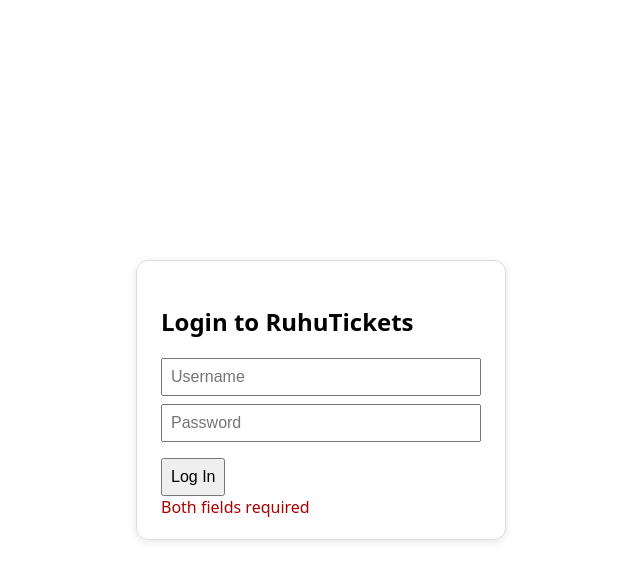
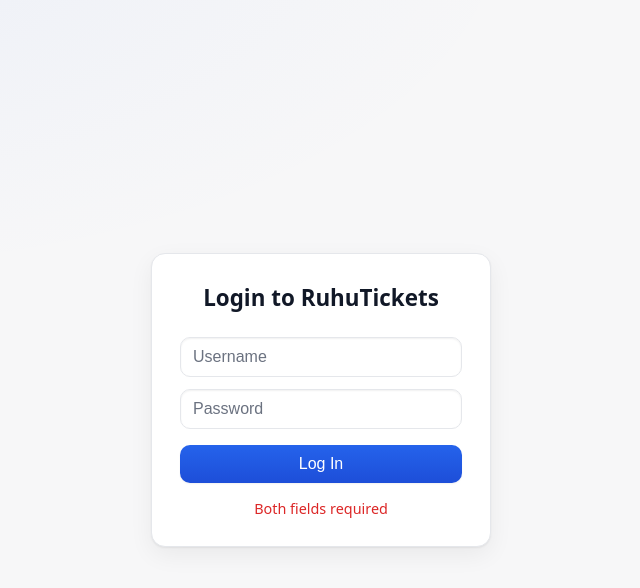
Before and after one commit to HananR99/Ruhutickets, a website: page services/api-gateway/public/login.html in a window 1280 px wide. Both pictures are taken after a click on the button "Log In". Shown: the whole page, without its empty margins (319-959 px from the left). Drawn offline with Linux system fonts and the light colour scheme.

Commit message:
Update styling and structure

```diff
--- a/services/api-gateway/public/login.html
+++ b/services/api-gateway/public/login.html
@@ -5,17 +5,108 @@
   <title>Login – RuhuTickets</title>
   <meta name="viewport" content="width=device-width,initial-scale=1" />
   <style>
-    body { font-family:system-ui,Arial; display:flex; align-items:center; justify-content:center;
-           height:100vh; margin:0 }
-    .login { border:1px solid #ddd; border-radius:12px; padding:24px; width:320px;
-             box-shadow:0 2px 8px rgba(0,0,0,0.1) }
-    .row { display:flex; flex-direction:column; gap:8px; margin-bottom:16px }
-    input,button { padding:8px; font-size:1em }
-    .err { color:#a00; height:1.2em }
+    :root {
+      --bg: #f7f7f8;
+      --panel: #ffffff;
+      --text: #111827;
+      --muted: #6b7280;
+      --border: #e5e7eb;
+      --ring: #2563eb20;
+      --brand: #2563eb;
+      --brand-600:#1d4ed8;
+      --success:#0e9f6e;
+      --danger:#dc2626;
+      --card-radius: 14px;
+      --shadow: 0 1px 2px rgba(0,0,0,.06), 0 8px 24px rgba(0,0,0,.06);
+      --shadow-sm: 0 1px 2px rgba(0,0,0,.06);
+    }
+    @media (prefers-color-scheme: dark) {
+      :root {
+        --bg:#0b0d10;
+        --panel:#111317;
+        --text:#e5e7eb;
+        --muted:#9ca3af;
+        --border:#1f242b;
+        --ring:#3b82f620;
+        --brand:#3b82f6;
+        --brand-600:#2563eb;
+        --success:#10b981;
+        --danger:#ef4444;
+      }
+    }
+
+    * { box-sizing:border-box; }
+    body {
+      margin:0;
+      font-family: ui-sans-serif, system-ui, -apple-system, Segoe UI, Roboto, "Helvetica Neue", Arial;
+      height:100vh;
+      display:flex;
+      align-items:center;
+      justify-content:center;
+      background: radial-gradient(1200px 600px at 10% -10%, #2563eb0d, transparent 60%), var(--bg);
+      color: var(--text);
+    }
+
+    .card {
+      background: var(--panel);
+      border: 1px solid var(--border);
+      border-radius: var(--card-radius);
+      padding: 28px;
+      width: 340px;
+      box-shadow: var(--shadow);
+      display:flex;
+      flex-direction:column;
+      gap:16px;
+    }
+    h2 {
+      margin:0 0 8px 0;
+      font-size:1.4rem;
+      text-align:center;
+    }
+    .row { display:flex; flex-direction:column; gap:12px; }
+
+    input {
+      padding: 10px 12px;
+      border-radius: 10px;
+      border: 1px solid var(--border);
+      background: var(--panel);
+      color: var(--text);
+      font-size:1em;
+      outline:none;
+      box-shadow: var(--shadow-sm) inset;
+      transition:border-color .2s, box-shadow .2s;
+    }
+    input:focus {
+      border-color: var(--brand);
+      box-shadow: 0 0 0 4px var(--ring);
+    }
+    input::placeholder { color:var(--muted); }
+
+    button {
+      padding: 10px 14px;
+      border-radius: 10px;
+      border: none;
+      font-size:1em;
+      cursor:pointer;
+      background: linear-gradient(180deg, var(--brand), var(--brand-600));
+      color: #fff;
+      font-weight:500;
+      box-shadow: var(--shadow-sm);
+      transition: box-shadow .2s, transform .03s;
+    }
+    button:hover { box-shadow: var(--shadow); }
+    button:active { transform: translateY(1px); }
+
+    .err {
+      min-height:1.2em;
+      color: var(--danger);
+      font-size: .9em;
+      text-align:center;
+    }
   </style>
 </head>
 <body>
-  <div class="login">
+  <div class="card">
     <h2>Login to RuhuTickets</h2>
     <div class="row">
       <input id="username" placeholder="Username" autocomplete="username"/>
@@ -29,9 +120,10 @@
     async function login() {
       const u = document.getElementById('username').value.trim();
       const p = document.getElementById('password').value;
-      document.getElementById('error').textContent = '';
+      const errEl = document.getElementById('error');
+      errEl.textContent = '';
       if (!u || !p) {
-        document.getElementById('error').textContent = 'Both fields required';
+        errEl.textContent = 'Both fields required';
         return;
       }
       try {
@@ -48,7 +140,7 @@
         localStorage.setItem('jwt', token);
         window.location.href = 'index.html';
       } catch (e) {
-        document.getElementById('error').textContent = e.message;
+        errEl.textContent = e.message;
       }
     }
 
--- a/services/api-gateway/src/index.js
+++ b/services/api-gateway/src/index.js
@@ -18,8 +18,8 @@
 }));
 
 const USERS = {
-  'buyer':  'buyer-pass',
-  'admin':  'admin-pass',
+  'user':  'pass123',
+  'admin':  'pass123',
 };
 
 // LOGIN endpoint
```
Also changed, not shown: services/api-gateway/public/index.html (+59 -19 lines).
